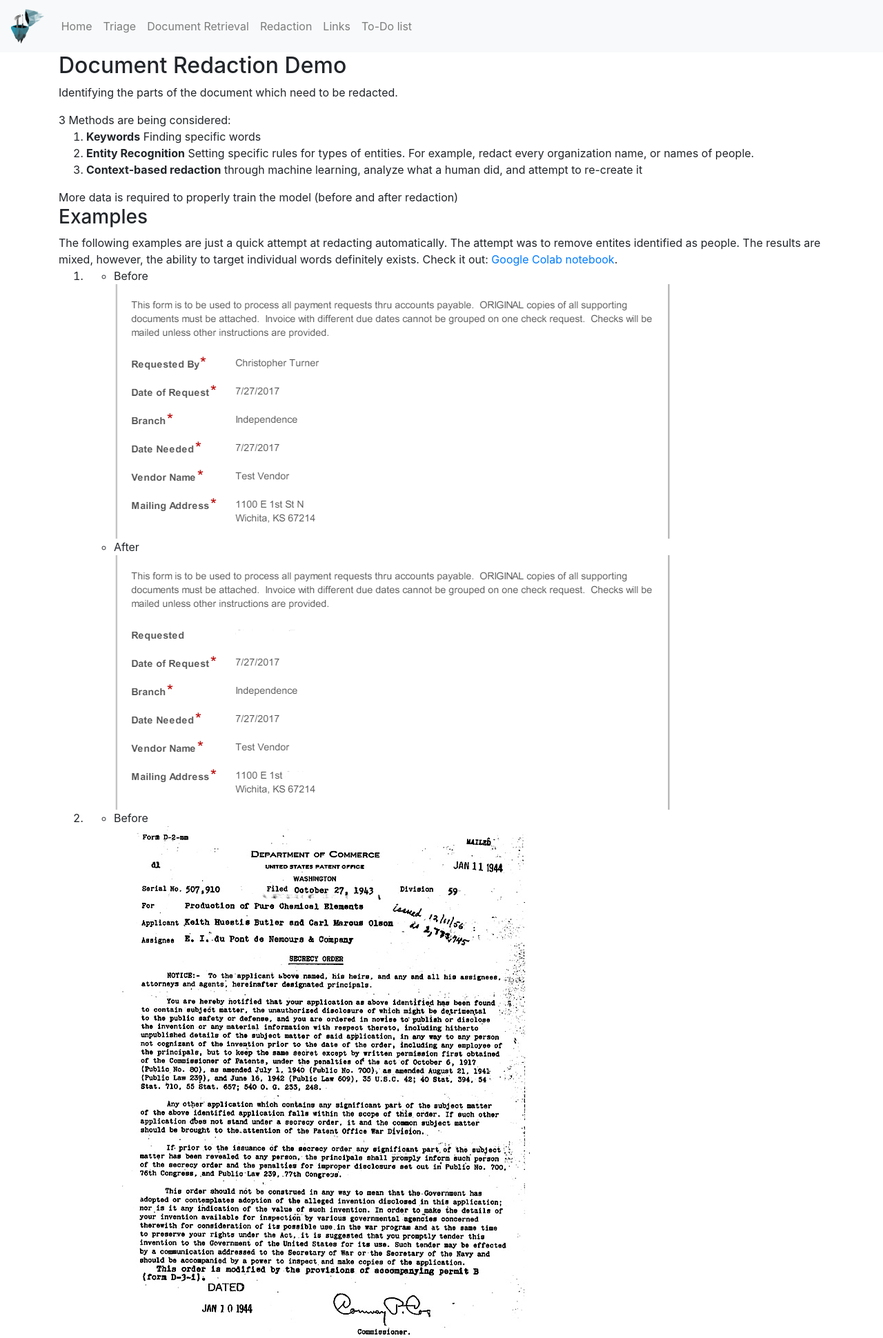
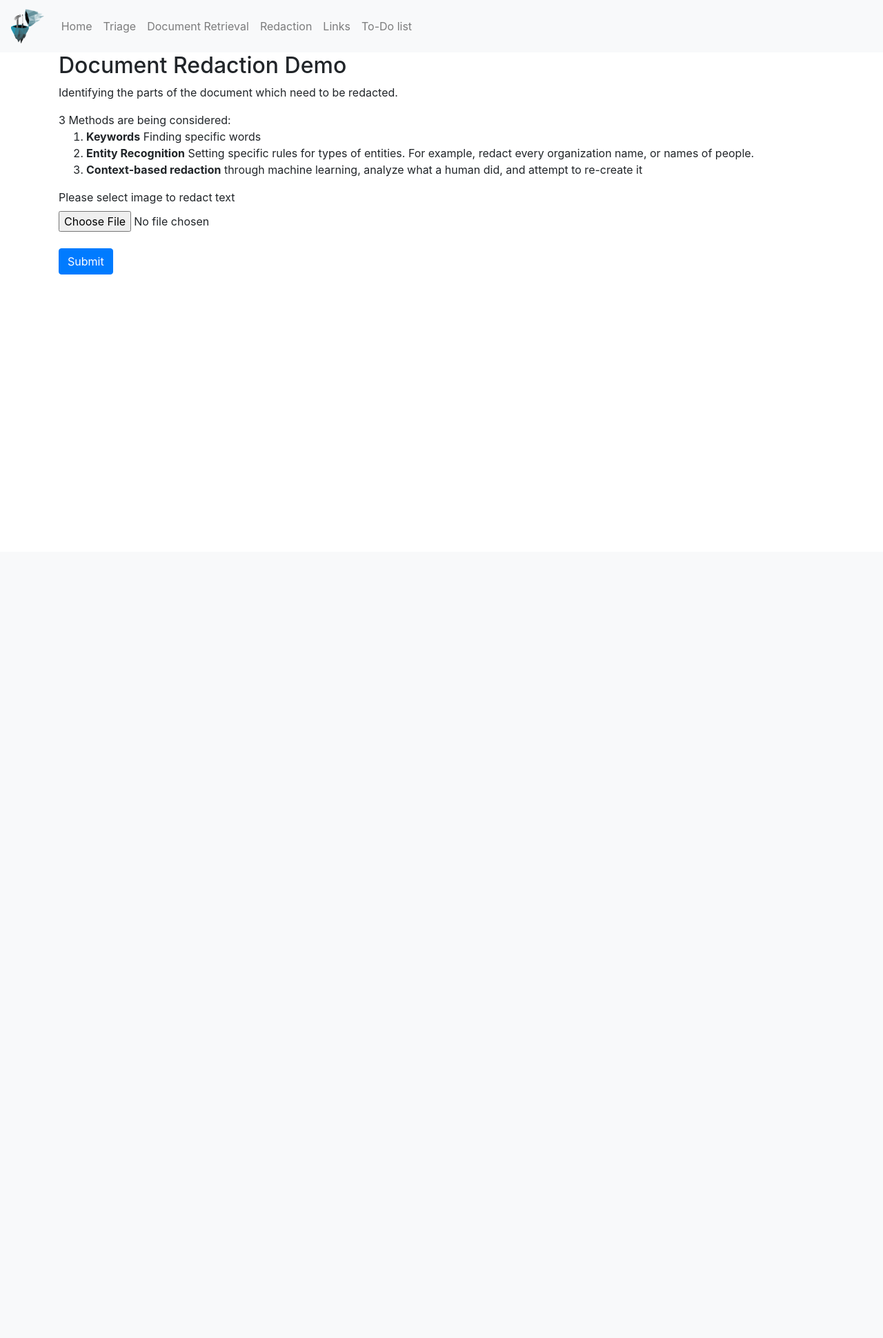
Before and after one commit to dorealex/ATIP-triage-alldept, a Flask app: page /redact/ in a window 1280 px wide. Shown: the top 1940 px of the page at 69% size. After the commit the page ends 398 px from the top, so only its background shows below. Run offline with Flask 2, Linux system fonts and the light colour scheme; parts of the project's set-up code (start-up, migrations or seed data) failed here and were passed over; some libraries are stand-ins or nearby versions.

Commit message:
Revert "Added more text to the html, examples"
This reverts commit 3177ba3929477589c53365f9f95942a91415fd8a.

```diff
--- a/app.py
+++ b/app.py
@@ -5,8 +5,7 @@ from wtforms import StringField, SubmitField, SelectField, TextAreaField, FileFi
 from wtforms.validators import DataRequired
 import pickle
 from sklearn.svm import LinearSVC
-#from sklearn.externals import joblib
-import joblib
+from sklearn.externals import joblib
 import requests
 import json
 from flask_bootstrap import Bootstrap
--- a/requirements.txt
+++ b/requirements.txt
@@ -41,7 +41,3 @@ flask_bootstrap
 spacy
 pytesseract
 opencv-python
-flask-nav
-flask-debug
-flask-appconfig>=0.10
-joblib
--- a/templates/index.html
+++ b/templates/index.html
@@ -16,7 +16,5 @@
             <li><a href="{{url_for('links')}}">Links</a></li>
             <li><a href="{{url_for('todo')}}">To-Do List</a></li>
         </ul>
-        <br>
-        This content was put together by <a href="https://github.com/dorealex/">Alex Dore</a>
     </div>
 {% endblock %}
--- a/templates/redact.html
+++ b/templates/redact.html
@@ -9,9 +9,7 @@
         <li><strong>Entity Recognition</strong> Setting specific rules for types of entities. For example, redact every organization name, or names of people.</li>
         <li><strong>Context-based redaction</strong> through machine learning, analyze what a human did, and attempt to re-create it</li>
     </ol>
-
-    More data is required to properly train the model (before and after redaction)
-    <form method="POST" hidden>
+    <form method="POST">
         <div class='form-group'>
             {{ form.hidden_tag() }}
             {{ form.picture.label }}
@@ -21,28 +19,5 @@
             {{ form.submit(class_="btn btn-primary") }}
         </div>
     </form>
-    <div>
-        <h3>Examples</h3>
-        The following examples are just a quick attempt at redacting automatically. The attempt was to remove entites identified as people. The results are mixed, however, the ability to target individual words definitely exists.
-        Check it out: <a href="https://colab.research.google.com/drive/1JNCF6RsK7VCF_gqVj610h8soAxz18FfA?usp=sharing">Google Colab notebook</a>.
-        <ol>
-            <li>
-                <ul>
-                    <li>Before</li>
-                    <img src="{{url_for('static',filename='example1-before.png')}}" alt="">
-                    <li>After</li>
-                    <img src="{{url_for('static',filename='example1-after.png')}}" alt="">
-                </ul>
-            </li>
-            <li>
-                <ul>
-                    <li>Before</li>
-                    <img src="{{url_for('static',filename='example2-before.png')}}" alt="">
-                    <li>After</li>
-                    <img src="{{url_for('static',filename='example2-after.png')}}" alt="">
-                </ul>
-            </li>
-        </ol>
-    </div>
 </div>
 {% endblock %}
```
Also changed, not shown: templates/doc_ret.html (+1 -16 lines), static/example1-after.png (deleted), static/example1-before.png (deleted), static/example2-after.png (deleted), static/example2-before.png (deleted).
